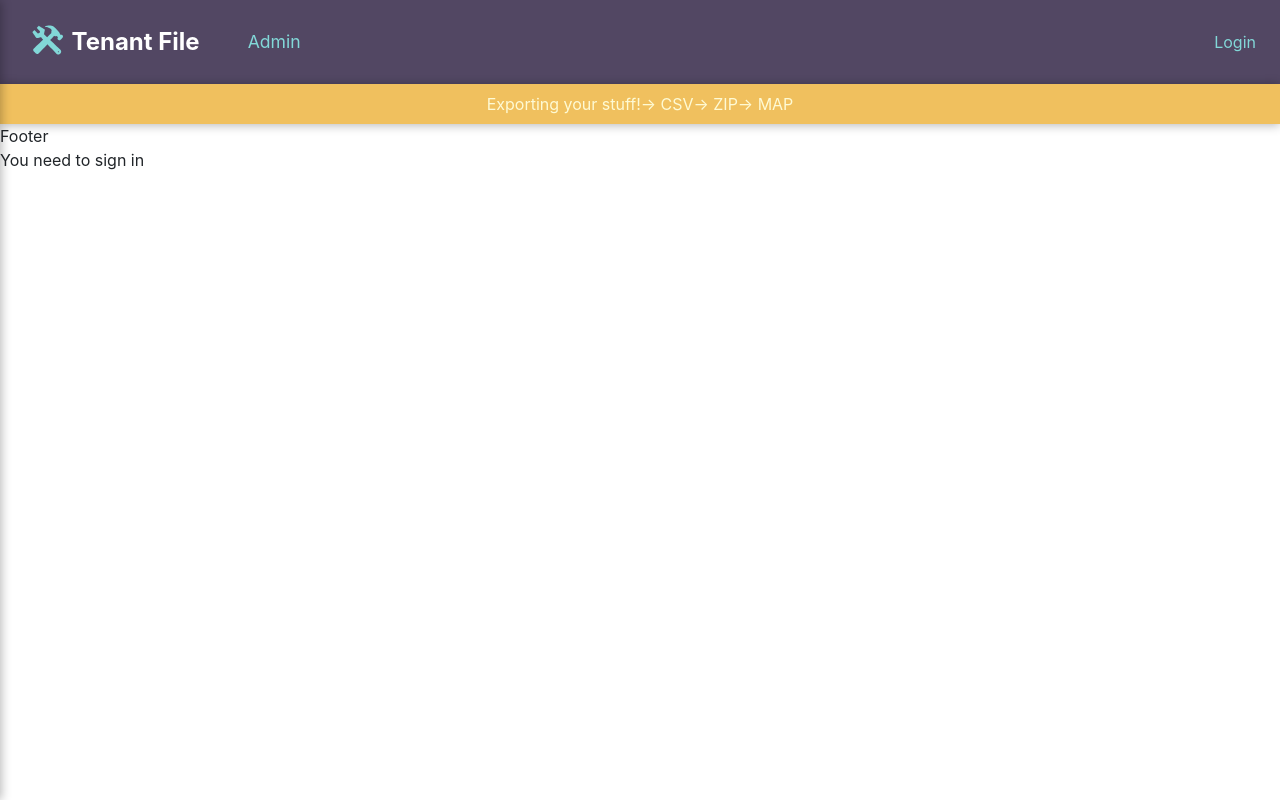
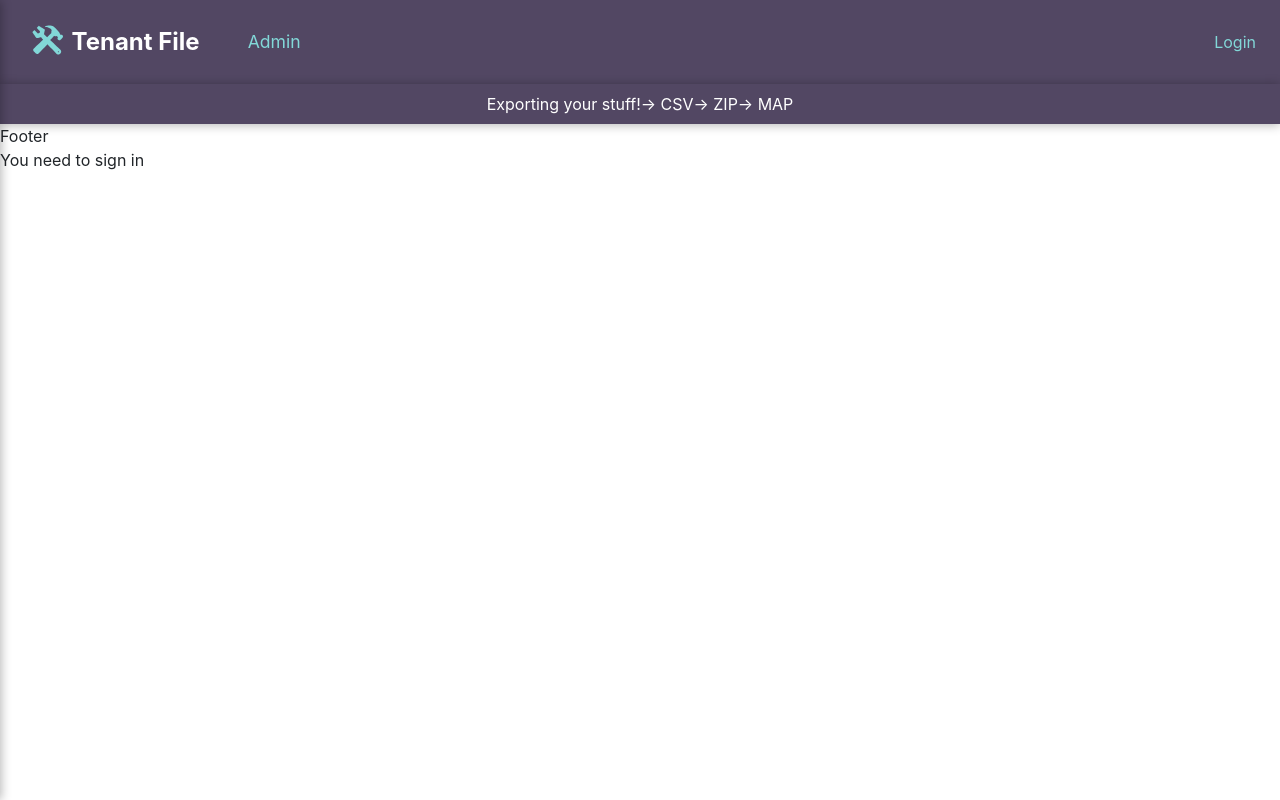
Before and after one commit to open-austin/BASTA-tfwa, a React (Create React App) app in the folder tenant-file/portal-app/: page / in a window 1280 px wide. Built offline with nearby package versions, Linux system fonts and the light colour scheme; no server answers.

Commit message:
Load font color from Styled Components theme

```diff
--- a/tenant-file/portal-app/src/component/layout.tsx
+++ b/tenant-file/portal-app/src/component/layout.tsx
@@ -11,6 +11,7 @@ import theme from './styles/themes';
 
 const Layout: React.FC = (props) => {
   const [isSidebarOpen, setIsSidebarOpen] = useState(false);
+  const [isExportToolsOpen, setIsExportToolsOpen] = useState(false);
 
   const signedInStatus = useSelector(
     (state: RootState) => state.auth.signedInStatus
--- a/tenant-file/portal-app/src/component/styles/ExportToolbarStyles.tsx
+++ b/tenant-file/portal-app/src/component/styles/ExportToolbarStyles.tsx
@@ -5,8 +5,8 @@ const StyledExportToolbar = styled.div`
   justify-content: center;
   align-items: center;
   padding: 0.5rem 1rem;
-  background-color: ${(props) => props.theme.accent};
-  color: #fefad4;
+  background-color: ${(props) => props.theme.backdrop};
+  color: ${(props) => props.theme.primary};
   box-shadow: 0 1px 10px rgba(0, 0, 0, 0.3);
   z-index: 2;
 `;
```
